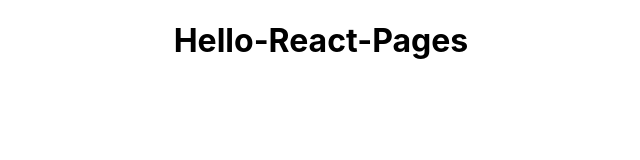
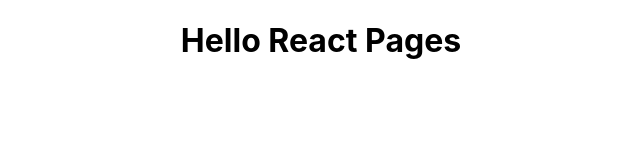
Before and after one commit to bbwrl/helloreactpages, a React (Create React App) app: page / in a window 1280 px wide. Shown: the top 160 px of the page, without its empty margins (319-959 px from the left). Built offline with nearby package versions, Linux system fonts and the light colour scheme.

Commit message:
change Hello in App.js

```diff
--- a/src/App.js
+++ b/src/App.js
@@ -4,7 +4,7 @@
 function App() {
   return (
     <div className="App">
-      <h1>Hello-React-Pages</h1>
+      <h1>Hello React Pages</h1>
     </div>
   );
 }
```
